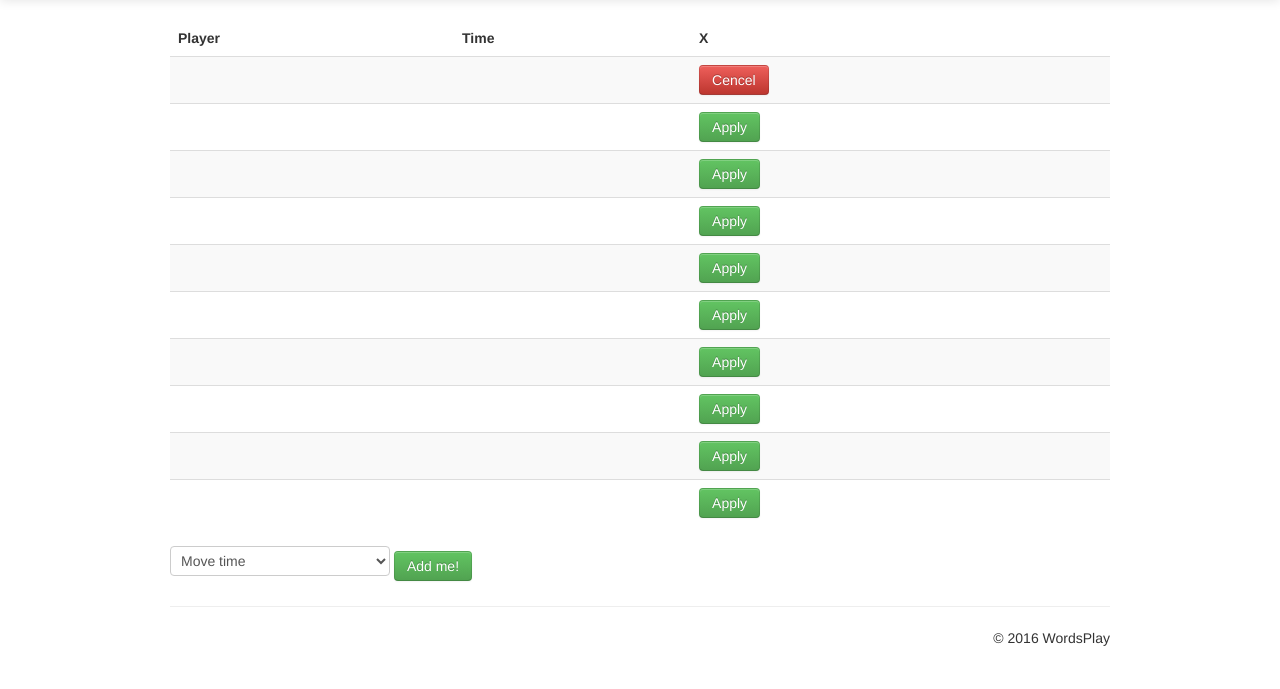
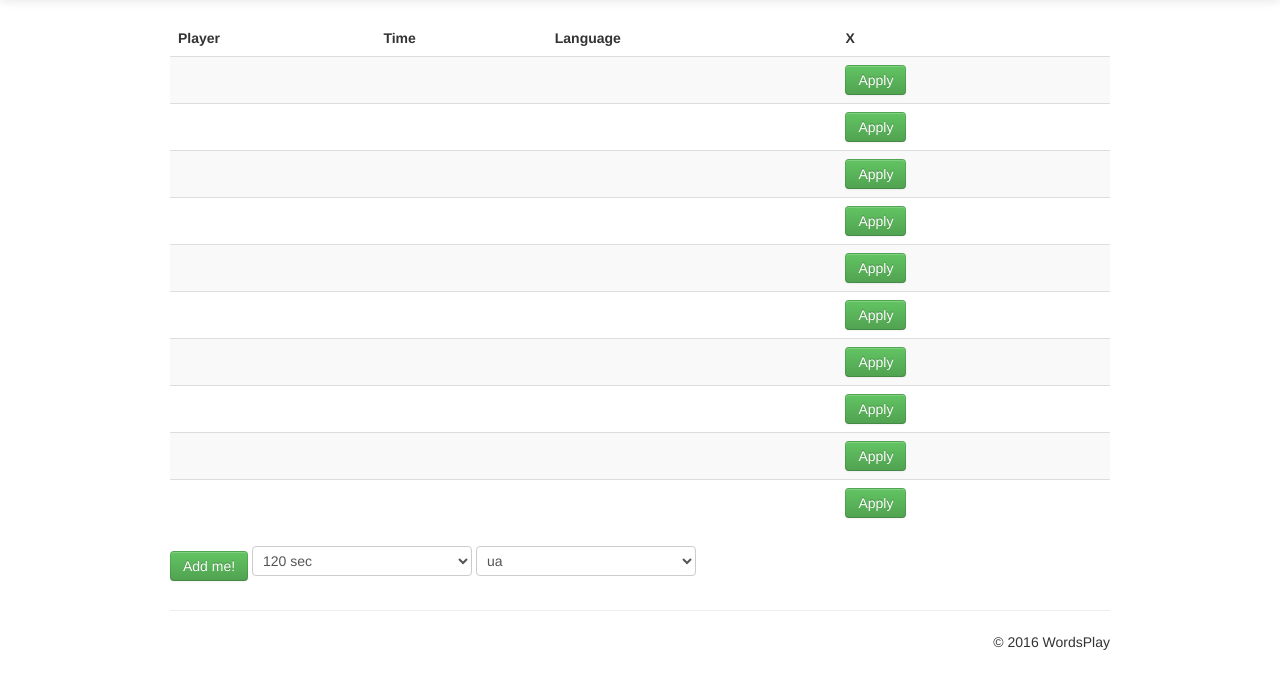
Before and after one commit to levy42/wordsplay_flask, a Flask app: page / in a window 1280 px wide. Shown: the part 41-730 px from the top of the page. Run offline with Flask 2, Linux system fonts and the light colour scheme; some libraries are stand-ins or nearby versions.

Commit message:
some changes)

```diff
--- a/api/api.py
+++ b/api/api.py
@@ -49,14 +49,21 @@
 @api.route("/game/requests")
 @auth_required
 def game_requests():
-    obj_list = [x.__dict__ for x in gm.get_game_requests().values()]
+    obj_list = []
+    user = get_user()
+    for x in gm.get_game_requests().values():
+        dict = x.__dict__
+        if x.user == user:
+            dict['my'] = True
+        obj_list.append(dict)
+
     return json.dumps(obj_list)
 
 
-@api.route("/game/create/<move_time>")
+@api.route("/game/create/<move_time>/<language>")
 @auth_required
-def create_request(move_time):
-    r = gm.create_game_request(get_user(), move_time)
+def create_request(move_time, language):
+    r = gm.create_game_request(get_user(), move_time, language)
     return json.dumps(r.__dict__)
 
 
@@ -70,7 +77,7 @@
 @api.route("/game/apply/<user>")
 @auth_required
 def apply_game(user):
-    return gm.apply_request(get_user(), user)
+    return str(gm.apply_request(get_user(), user))
 
 
 @api.route("/game/<id>")
@@ -78,6 +85,17 @@
 def get_game(id):
     g = Game.query.get(id)
     return str(g)
+
+
+@api.route("/game/<id>/move/<index>/<char>")
+@auth_required
+def move(id, index, char):
+    gm.move(id, index, char)
+
+
+@api.route("/game/<id>")
+def surrender(id):
+    gm.surrender(id)
 
 
 @api.route("/start/<name>")
@@ -100,3 +118,10 @@
 @auth_required
 def quit():
     del users[request.cookies.get("token")]
+    r = make_response(open('templates/start.html').read())
+    return r
+
+
+@api.route("/game/configs")
+def game_configs():
+    return json.dumps(gm.game_configs())
--- a/game/game_manager.py
+++ b/game/game_manager.py
@@ -3,21 +3,23 @@
 
 
 class GameRequest(object):
-    def __init__(self, user, move_time):
+    def __init__(self, user, move_time, language):
         self.user = user
         self.move_time = move_time
         self.created_at = time.time()
+        self.language = language
 
 
 request_time_expiration = 120
-test_r = GameRequest("rgg", 60)
+test_r = GameRequest("rgg", 60, 'ua')
 game_requests = {"rgg": test_r}
 move_time_cases = [120, 60, 45, 30, 15]
+supported_languages = ['ua', 'en']
 games = {}
 
 
-def create_game_request(user, move_time):
-    game_request = GameRequest(user, move_time)
+def create_game_request(user, move_time, language):
+    game_request = GameRequest(user, move_time, language)
     game_requests[user] = game_request
     return game_request
 
@@ -35,7 +37,11 @@
     return new_game
 
 
-def move():
+def move(id, index, char):
+    pass
+
+
+def surrender(id):
     pass
 
 
@@ -44,4 +50,8 @@
     if not game_request:
         raise Exception('No such game request with user with id %s!' % user)
     start_game(game_requests[user].user, applier)
-    del game_requests[game_requests]
+    del game_requests[user]
+
+
+def game_configs():
+    return move_time_cases, supported_languages
--- a/static/css/main.css
+++ b/static/css/main.css
@@ -34,7 +34,7 @@
 
 .main {
 	padding-top: 20px;
-	min-height: 370px;
+	min-height: 570px;
 }
 
 .footer-left {
@@ -49,3 +49,26 @@
 	list-style-type: none;
 	margin-left: 0;
 }
+
+.block {
+	height: 100px;
+	width: 100px;
+	text-align: center;
+}
+
+.game-table td {
+	text-align: center;
+	border: dashed;
+	height: 50px;
+	width: 50px;
+}
+
+.game-table {
+	height: 300px;
+	width: 300px;
+}
+
+.country-icon {
+	background: url("/resuorces/");
+
+}
--- a/static/js/app.js
+++ b/static/js/app.js
@@ -2,7 +2,7 @@
 
 var app = angular.module('App', ['AppServices'])
     .config(['$routeProvider', '$locationProvider',
-		function($routeProvider, $locationProvider) {
+        function ($routeProvider, $locationProvider) {
             $routeProvider
                 .when('/', {
                     templateUrl: 'static/partials/ring.html',
@@ -11,6 +11,10 @@
                 .when('/ring', {
                     templateUrl: 'static/partials/ring.html',
                     controller: IndexController
+                })
+                .when('/game', {
+                    templateUrl: 'static/partials/game.html',
+                    controller: GameController
                 })
                 .otherwise({
                     redirectTo: '/'
--- a/static/js/controllers.js
+++ b/static/js/controllers.js
@@ -4,23 +4,61 @@
 
 function IndexController($scope, GameService) {
     $scope.requests = [];
-    $scope.me =
+    $scope.myRequest = null;
+    $scope.timeValues = [];
+    $scope.languages = [];
     $scope.getRequests = function () {
         GameService.getRequests().then(function (requests) {
             $scope.requests = requests;
         });
     };
 
+    $scope.getGameConfigs = function () {
+        GameService.gameConfigs().then(function (configs) {
+            $scope.timeValues = configs[0];
+            $scope.languages = configs[1];
+        });
+    };
+
+    $scope.getGameConfigs();
     $scope.getRequests();
 
     $scope.addRequest = function () {
-        GameService.addRequest($scope.moveTime).then(function (request) {
+        GameService.addRequest($scope.moveTime, $scope.language).then(function (request) {
+            request.my = true;
+            $scope.myRequest = request;
             $scope.requests.push(request)
         });
     };
     $scope.cencelRequest = function () {
         GameService.cencelRequest().then(function (result) {
-            if (result) delete $scope.requests[0]
+            var index = -1;
+            if (result) {
+                for (var i = 0, len = $scope.requests.length; i < len; i++) {
+                    if ($scope.requests[i].my == true) {
+                        index = i;
+                        break;
+                    }
+                }
+                $scope.myRequest = null;
+                $scope.requests.splice(index, 1);
+            }
+        })
+    };
+    $scope.applyRequest = function (player) {
+        GameService.applyRequest(player).then(function (result) {
+            if (result) window.location = "/game";
         })
     }
 }
+
+function GameController($scope, GameService) {
+    $scope.words = [
+        [null, null, null, null, null],
+        [null, null, null, null, null],
+        [null, null, null, null, null],
+        [null, null, null, null, null],
+        [null, null, null, null, null]
+    ];
+
+}
--- a/static/js/services.js
+++ b/static/js/services.js
@@ -8,15 +8,25 @@
                     return response.data;
                 })
             },
-            addRequest: function (moveTime) {
-                return $http.get("/game/create/" + moveTime).then(function (responce) {
-                    return responce.data
+            addRequest: function (moveTime, language) {
+                return $http.get("/game/create/" + moveTime + "/" + language).then(function (response) {
+                    return response.data
                 });
             },
             cencelRequest: function () {
-                return $http.get("/game/cencel").then(function (responce) {
-                    return responce.status == 200
+                return $http.get("/game/cencel").then(function (response) {
+                    return response.status == 200
                 });
+            },
+            applyRequest: function (player) {
+                return $http.get("/game/apply/" + player).then(function (response) {
+                    return response.status == 200
+                });
+            },
+            gameConfigs: function (player) {
+                return $http.get("/game/configs").then(function (response) {
+                    return response.data
+                })
             }
         }
     }])
--- a/static/partials/ring.html
+++ b/static/partials/ring.html
@@ -4,28 +4,39 @@
         <tr>
             <th>Player</th>
             <th>Time</th>
+            <th>Language</th>
             <th>X</th>
         </tr>
         </thead>
         <tbody>
-        <tr ng-show="requests.length > 1">
-            <td>{{ requests[0].user }}</td>
-            <td>{{ requests[0].move_time }}</td>
-            <td><p class="btn btn-danger" ng-click="cencelRequest()">Cencel</p></td>
-        </tr>
-        <tr ng-repeat="request in requests.slice(1, requests.length)">
+        <tr ng-repeat="request in requests">
             <td>{{ request.user }}</td>
             <td>{{ request.move_time }}</td>
-            <td><p class="btn btn-success">Apply</p>
+            <td>{{ request.language }}</td>
+            <td ng-hide="request.my==true">
+                <p class="btn btn-success"
+                   ng-click="applyRequest(request.user)">Apply</p>
+            </td>
+            <td ng-show="request.my==true">
+                <p class="btn btn-danger" ng-click="cencelRequest()">Cencel</p>
             </td>
         </tbody>
     </table>
-    <select class="form-control" id="timeSelect" title="Move time"
-            ng-model="moveTime">
-        <option value="" selected disabled>Move time</option>
-        <option>30</option>
-        <option>60</option>
-        <option>90</option>
-    </select>
-    <button class="btn btn-success" ng-click="addRequest()">Add me!</button>
+    <div>
+        <button class="btn btn-success" ng-disabled="myRequest"
+                ng-click="addRequest()">Add me!
+        </button>
+        <select class="form-control" title="Move time"
+                ng-model="moveTime">
+            <option value="" selected disabled>{{ timeValues[0] }} sec</option>
+            <option ng-repeat="opt in timeValues.slice(1,timeValues.length)">{{ opt }}
+                sec
+            </option>
+        </select>
+        <select class="form-control" title="Move time"
+                ng-model="language">
+            <option value="" selected disabled>{{ languages[0] }}</option>
+            <option ng-repeat="lan in languages.slice(1, languages.length)">{{ lan }}<span s></span></option>
+        </select>
+    </div>
 </div>
--- a/wordsplay_flask.py
+++ b/wordsplay_flask.py
@@ -16,6 +16,8 @@
 
 
 @app.route('/')
+@app.route('/ring')
+@app.route('/game')
 def home():
     return render_template('index.html')
 
```
Also changed, not shown: static/partials/game.html (added, +43 -0 lines). Lines whose indentation alone changed are shown as unchanged.
